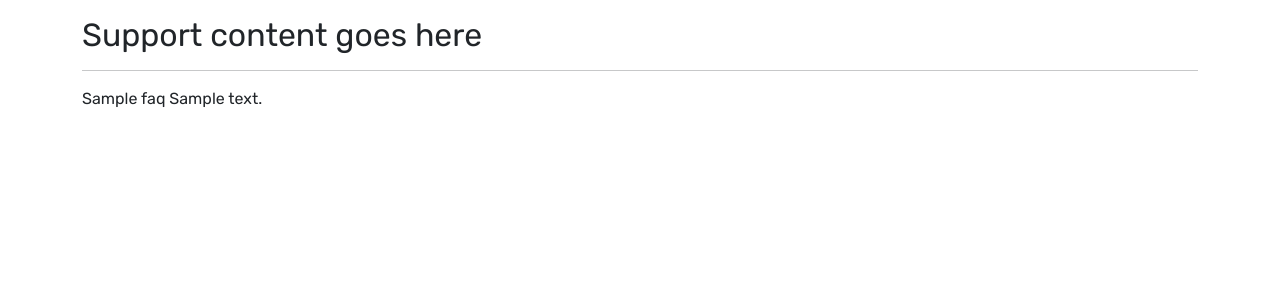
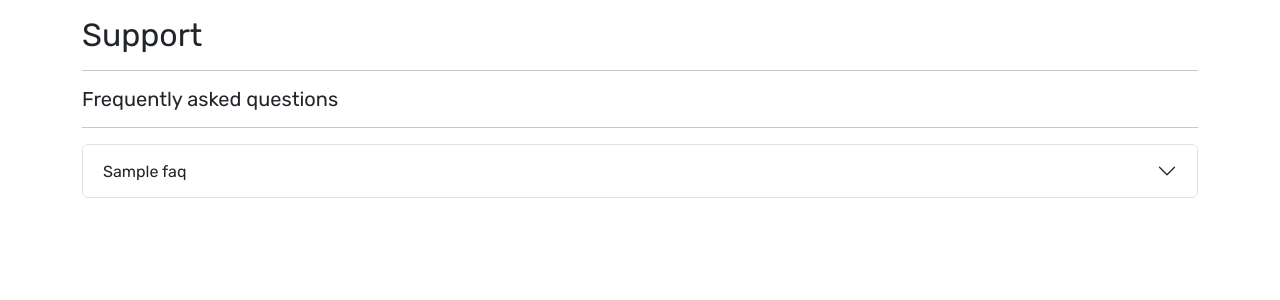
Before and after one commit to jts272/pp5-retro-replay, a Django app: page /support/ in a window 1280 px wide. Shown: the part 98-398 px from the top of the page. Run offline with Django 3.2, Linux system fonts and the light colour scheme; tables that the repository leaves empty hold one stand-in row (values such as "Sample post"); some web fonts are replaced.

Commit message:
feat: add accordion loop for FAQs in support template

```diff
--- a/support/templates/support/support.html
+++ b/support/templates/support/support.html
@@ -3,10 +3,35 @@
   Retro Replay | Support
 {% endblock title %}
 {% block content %}
-  <h2>Support content goes here</h2>
-  <hr />
-  {% for faq in faqs %}
-    {{ faq.question }}
-    {{ faq.answer|safe }}
-  {% endfor %}
+  <div class="row">
+    <div class="col-12">
+      <h2>Support</h2>
+      <hr />
+      <!-- FAQ section -->
+      <h5>Frequently asked questions</h5>
+      <hr />
+      <!-- Bootstrap 5 accordion -->
+      <!-- https://getbootstrap.com/docs/5.3/components/accordion/#example -->
+      <div class="accordion" id="accordionExample">
+        {% for faq in faqs %}
+          <div class="accordion-item">
+            <h2 class="accordion-header">
+              <button class="accordion-button collapsed"
+                      type="button"
+                      data-bs-toggle="collapse"
+                      data-bs-target="#collapse-{{ forloop.counter }}"
+                      aria-expanded="false"
+                      aria-controls="collapse-{{ forloop.counter }}">{{ faq.question }}</button>
+            </h2>
+            <div id="collapse-{{ forloop.counter }}"
+                 class="accordion-collapse collapse"
+                 data-bs-parent="#accordionExample">
+              <div class="accordion-body">{{ faq.answer|safe }}</div>
+            </div>
+          </div>
+        {% endfor %}
+      </div>
+      <!-- END FAQ section -->
+    </div>
+  </div>
 {% endblock content %}
```
